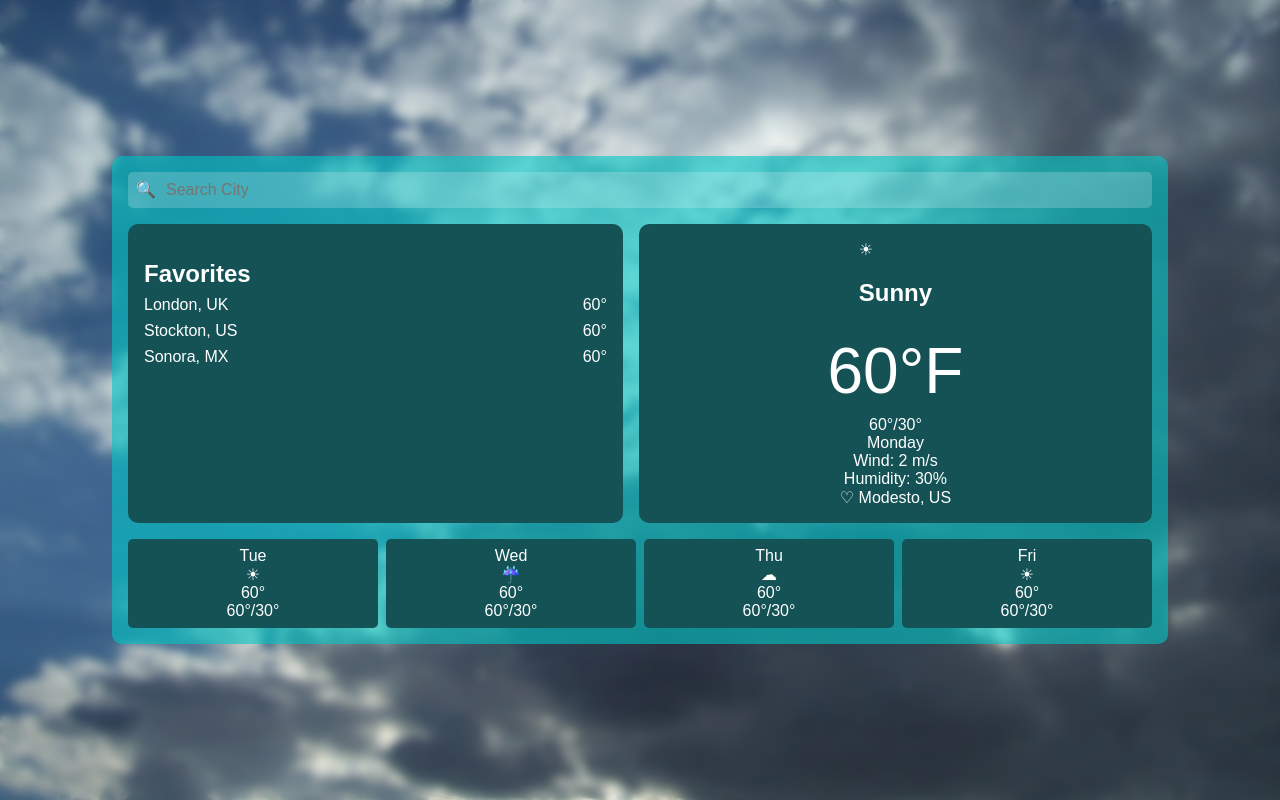
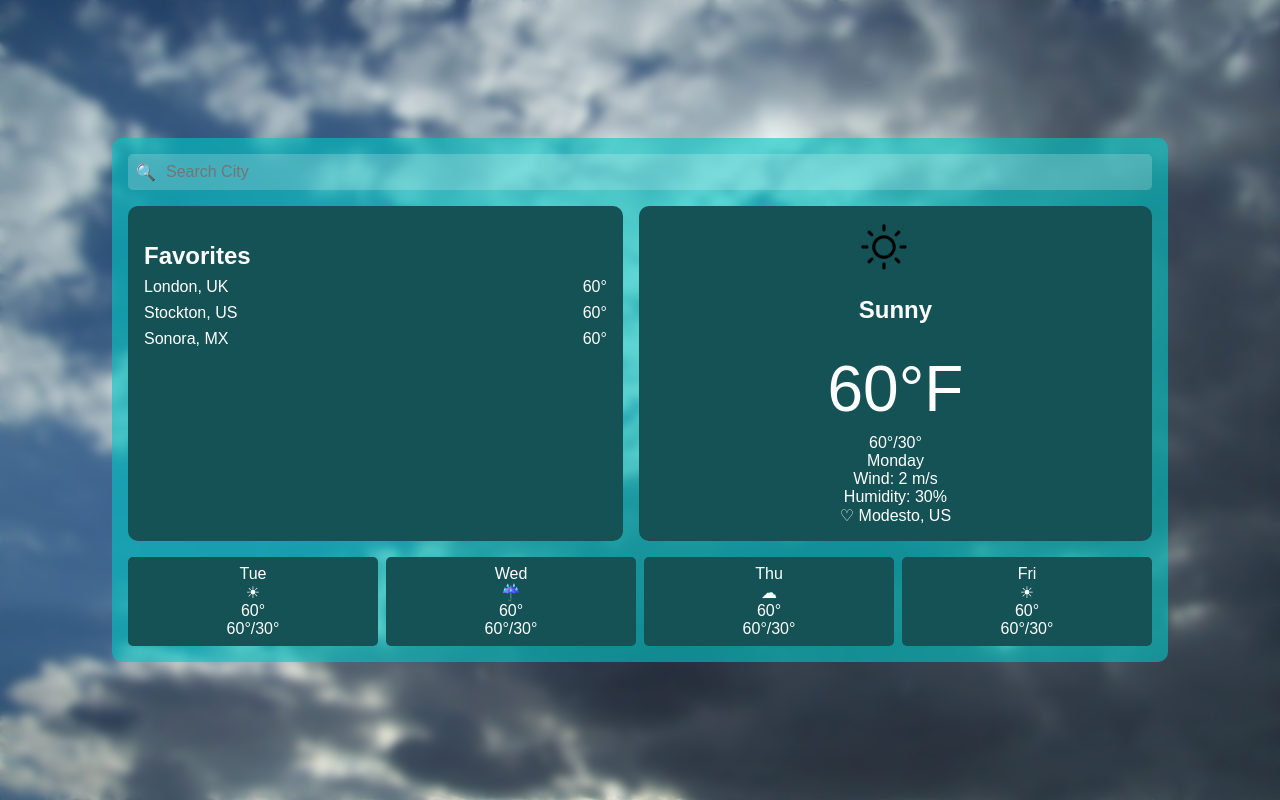
Before and after one commit to rob2fresh4this/Weather-Sprint, a plain HTML site: page index.html in a window 1280 px wide. Drawn offline with Linux system fonts and the light colour scheme; a script that the page names is missing.

Commit message:
Replace weather icon with image and add styling for icons

```diff
--- a/index.html
+++ b/index.html
@@ -35,7 +35,7 @@
 
             <div class="main-weather">
                 <div>
-                    <span>&#9728;</span>
+                    <span><img src="./assets/images/daytime-sunny.png" alt="Sunny"></span>
                     <h2>Sunny</h2>
                 </div>
                 <div class="temperature">60&#176;F</div>
--- a/styles/style.css
+++ b/styles/style.css
@@ -96,3 +96,8 @@ body {
     padding: 0.5rem;
     border-radius: 5px;
 }
+
+img {
+    width: 50px;
+    height: 50px;
+}
```
